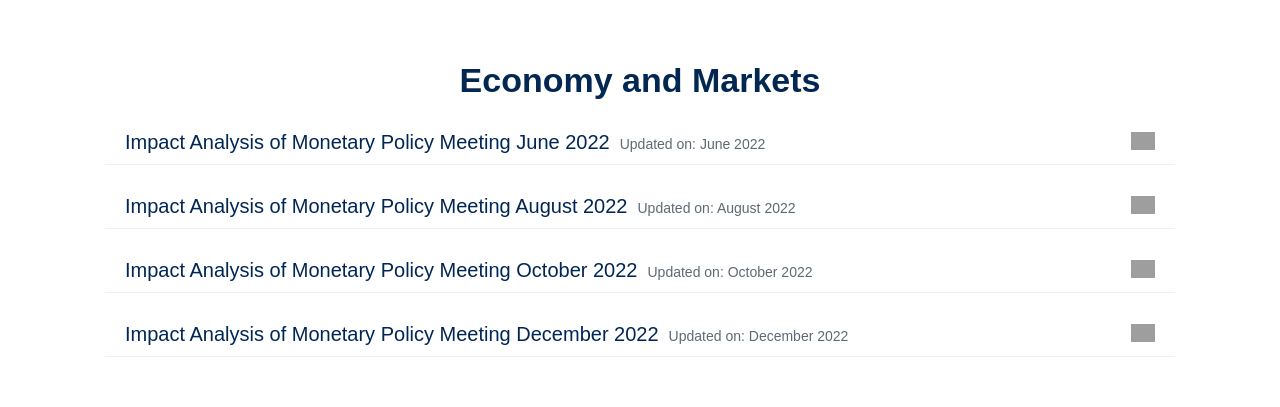
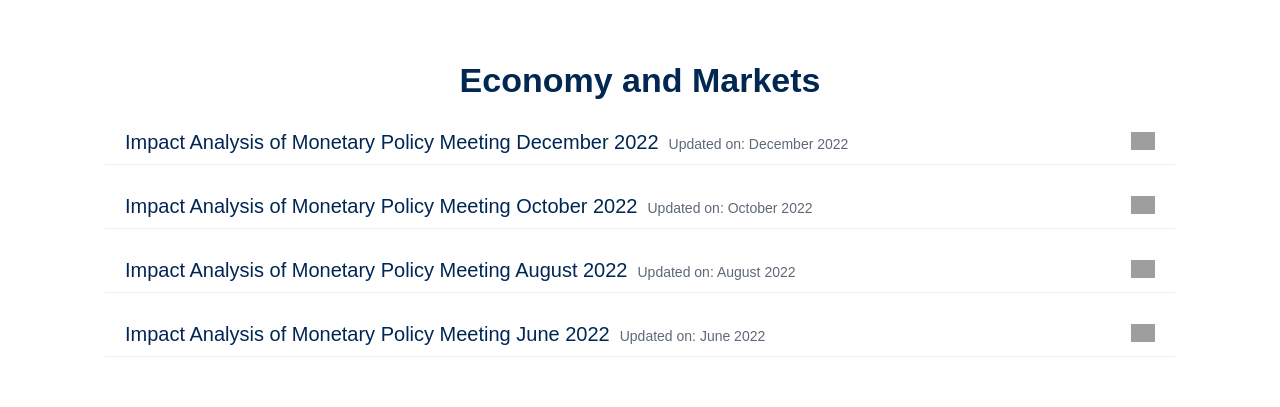
Before and after one commit to neointeraction/icici_ib_app_next, a Next.js app: page /downloads/Downloads in a window 1280 px wide. Shown: the part 1840-2247 px from the top of the page. Built offline with nearby package versions, Linux system fonts and the light colour scheme; grey boxes are pictures that could not be loaded.

Commit message:
minor changes

```diff
--- a/pages/downloads/Downloads.js
+++ b/pages/downloads/Downloads.js
@@ -103,9 +103,14 @@ const media = [
 
 const economy = [
   {
-    filename: "Impact Analysis of Monetary Policy Meeting June 2022",
-    updated: "Updated on: June 2022",
-    downloadlink:"/downloadfiles/Impact Analysis of Monetary Policy Meeting_June 2022.pdf"
+    filename: "Impact Analysis of Monetary Policy Meeting December 2022",
+    updated: "Updated on: December 2022",
+    downloadlink:"/downloadfiles/Impact Analysis of Monetary Policy Meeting_Dec 2022.pdf"
+  },
+  {
+    filename: "Impact Analysis of Monetary Policy Meeting October 2022",
+    updated: "Updated on: October 2022",
+    downloadlink:"/downloadfiles/Impact Analysis of Monetary Policy Meeting_Oct 2022.pdf"
   },
   {
     filename: "Impact Analysis of Monetary Policy Meeting August 2022",
@@ -113,16 +118,10 @@ const economy = [
     downloadlink:"/downloadfiles/Impact Analysis of Monetary Policy Meeting_Aug 2022.pdf"
   },
   {
-    filename: "Impact Analysis of Monetary Policy Meeting October 2022",
-    updated: "Updated on: October 2022",
-    downloadlink:"/downloadfiles/Impact Analysis of Monetary Policy Meeting_Oct 2022.pdf"
+    filename: "Impact Analysis of Monetary Policy Meeting June 2022",
+    updated: "Updated on: June 2022",
+    downloadlink:"/downloadfiles/Impact Analysis of Monetary Policy Meeting_June 2022.pdf"
   },
-  {
-    filename: "Impact Analysis of Monetary Policy Meeting December 2022",
-    updated: "Updated on: December 2022",
-    downloadlink:"/downloadfiles/Impact Analysis of Monetary Policy Meeting_Dec 2022.pdf"
-  },
-
 ];
 
 const Downloads = ({ hamOpen }) => {
```
